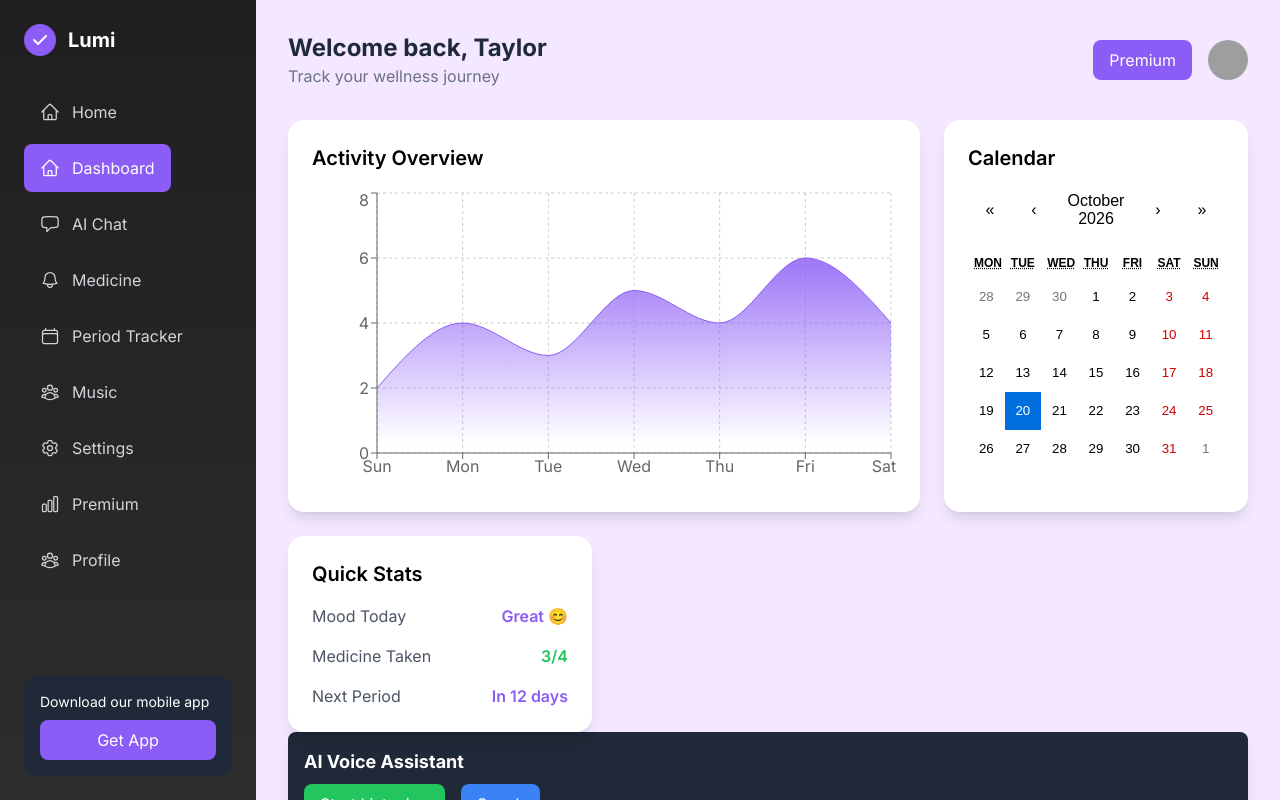
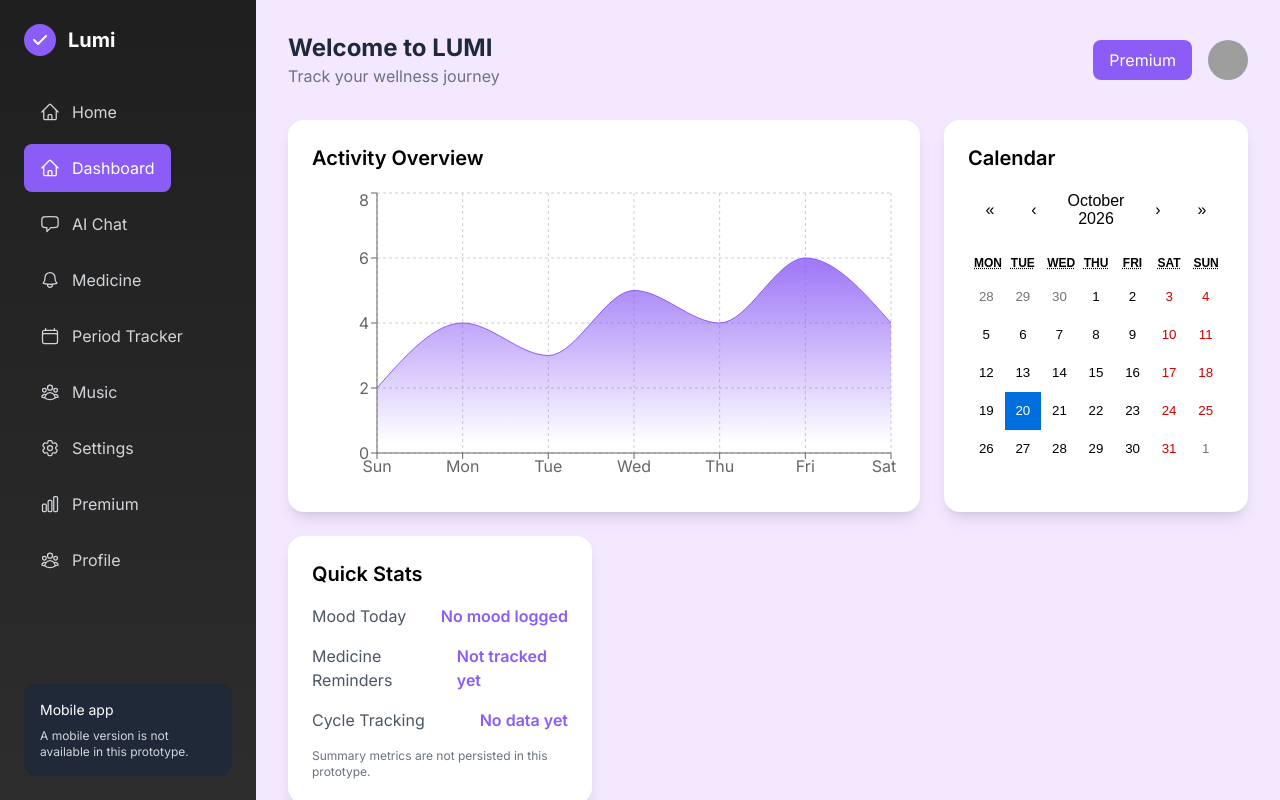
Before and after one commit to nikhil-247/LUMI, a React (Vite) app in the folder LUMI-main/LUMI-main/: page / in a window 1280 px wide. Built offline with nearby package versions, Linux system fonts and the light colour scheme; grey boxes are pictures that could not be loaded.

Commit message:
fix: remove misleading demo stats and clarify placeholder screens

```diff
--- a/LUMI-main/LUMI-main/src/components/Dashboard.tsx
+++ b/LUMI-main/LUMI-main/src/components/Dashboard.tsx
@@ -14,8 +14,8 @@ import AIChat from './AIChat';
 import MedicineReminder from './MedicineReminder';
 import PeriodTracker from './PeriodTracker';
 import ActivityChart from './ActivityChart';
-import PremiumPage from './PremiumPage'; // Import PremiumPage
-import Music from './Music'; // Assuming you have a Music component
+import PremiumPage from './PremiumPage';
+import Music from './Music';
 import Calendar from 'react-calendar';
 import Home from './Home';
 import Profile from './Profile';
@@ -26,59 +26,46 @@ const Dashboard = () => {
   const [date, setDate] = useState(new Date());
 
   const handleVoiceCommand = (command: string) => {
-    // Map voice commands to actions
-    if (command.toLowerCase().includes('open chat')) {
-      setActiveTab('chat');
-    } else if (command.toLowerCase().includes('open music')) {
-      setActiveTab('music');
-    } else if (command.toLowerCase().includes('open profile')) {
-      setActiveTab('profile');
-    } else if (command.toLowerCase().includes('open premium')) {
-      setActiveTab('premium');
-    } else if (command.toLowerCase().includes('dashboard')) {
-      setActiveTab('overview');
-    } else if (command.toLowerCase().includes('stop listening')) {
-      console.log('Stopping voice assistant...');
-    } else {
-      console.log('Unknown command:', command);
+    const normalized = command.toLowerCase();
+    if (normalized.includes('open chat')) setActiveTab('chat');
+    else if (normalized.includes('open music')) setActiveTab('music');
+    else if (normalized.includes('open profile')) setActiveTab('profile');
+    else if (normalized.includes('open premium')) setActiveTab('premium');
+    else if (normalized.includes('dashboard')) setActiveTab('overview');
+    else if (normalized.includes('stop listening')) {
+      // The voice assistant owns its listening state; no page action is needed here.
+      return;
     }
   };
 
   const navItems = [
-
     { id: 'home', name: 'Home', icon: HomeIcon },
     { id: 'overview', name: 'Dashboard', icon: HomeIcon },
     { id: 'chat', name: 'AI Chat', icon: ChatBubbleLeftIcon },
     { id: 'medicine', name: 'Medicine', icon: BellIcon },
     { id: 'period', name: 'Period Tracker', icon: CalendarIcon },
     { id: 'music', name: 'Music', icon: UserGroupIcon },
-    // { id: 'community', name: 'Community', icon: UserGroupIcon },
     { id: 'settings', name: 'Settings', icon: Cog6ToothIcon },
-    { id: 'premium', name: 'Premium', icon: ChartBarIcon }, // Add Premium tab
+    { id: 'premium', name: 'Premium', icon: ChartBarIcon },
     { id: 'profile', name: 'Profile', icon: UserGroupIcon },
-
   ];
 
   const renderContent = () => {
     switch (activeTab) {
-      case 'chat':
-        return <AIChat />;
-      case 'medicine':
-        return <MedicineReminder />;
-      case 'period':
-        return <PeriodTracker />;
-      case 'premium': // Handle Premium tab
-        return <PremiumPage />;
-      case 'music':
-        return <Music />;
+      case 'chat': return <AIChat />;
+      case 'medicine': return <MedicineReminder />;
+      case 'period': return <PeriodTracker />;
+      case 'premium': return <PremiumPage />;
+      case 'music': return <Music />;
       case 'settings':
-        return <div className="text-gray-600">Settings Page</div>;
-      case 'community':
-        return <div className="text-gray-600">Community Page</div>;
-      case 'profile':
-        return <Profile />;
-      case 'home':
-        return <Home />;
+        return (
+          <section className="card" aria-labelledby="settings-heading">
+            <h2 id="settings-heading" className="text-xl font-semibold mb-2">Settings</h2>
+            <p className="text-gray-600">Settings are a placeholder in this prototype. Account preferences are not persisted yet.</p>
+          </section>
+        );
+      case 'profile': return <Profile />;
+      case 'home': return <Home />;
       default:
         return (
           <div className="grid grid-cols-1 md:grid-cols-2 lg:grid-cols-3 gap-6">
@@ -115,17 +102,18 @@ const Dashboard = () => {
               <div className="space-y-4">
                 <div className="flex justify-between items-center">
                   <span className="text-gray-600">Mood Today</span>
-                  <span className="text-primary font-semibold">Great 😊</span>
+                  <span className="text-primary font-semibold">No mood logged</span>
                 </div>
                 <div className="flex justify-between items-center">
-                  <span className="text-gray-600">Medicine Taken</span>
-                  <span className="text-green-500 font-semibold">3/4</span>
+                  <span className="text-gray-600">Medicine Reminders</span>
+                  <span className="text-primary font-semibold">Not tracked yet</span>
                 </div>
                 <div className="flex justify-between items-center">
-                  <span className="text-gray-600">Next Period</span>
-                  <span className="text-primary font-semibold">In 12 days</span>
+                  <span className="text-gray-600">Cycle Tracking</span>
+                  <span className="text-primary font-semibold">No data yet</span>
                 </div>
               </div>
+              <p className="text-xs text-gray-500 mt-4">Summary metrics are not persisted in this prototype.</p>
             </motion.div>
           </div>
         );
@@ -140,14 +128,16 @@ const Dashboard = () => {
           <h1 className="text-white text-xl font-bold">Lumi</h1>
         </div>
 
-        <nav className="flex-1 space-y-2">
+        <nav className="flex-1 space-y-2" aria-label="Main navigation">
           {navItems.map((item) => (
             <button
               key={item.id}
+              type="button"
               onClick={() => setActiveTab(item.id)}
+              aria-current={activeTab === item.id ? 'page' : undefined}
               className={`nav-item ${activeTab === item.id ? 'active' : ''}`}
             >
-              <item.icon className="w-5 h-5" />
+              <item.icon className="w-5 h-5" aria-hidden="true" />
               <span>{item.name}</span>
             </button>
           ))}
@@ -155,8 +145,8 @@ const Dashboard = () => {
 
         <div className="mt-auto">
           <div className="bg-gray-800 rounded-xl p-4">
-            <p className="text-white text-sm mb-2">Download our mobile app</p>
-            <button className="btn-primary w-full">Get App</button>
+            <p className="text-white text-sm mb-2">Mobile app</p>
+            <p className="text-gray-300 text-xs">A mobile version is not available in this prototype.</p>
           </div>
         </div>
       </aside>
@@ -164,26 +154,22 @@ const Dashboard = () => {
       <main className="flex-1 p-8 overflow-auto">
         <header className="flex justify-between items-center mb-8">
           <div>
-            <h1 className="text-2xl font-bold text-gray-800">
-              Welcome back, Taylor
-            </h1>
+            <h1 className="text-2xl font-bold text-gray-800">Welcome to LUMI</h1>
             <p className="text-gray-500">Track your wellness journey</p>
           </div>
           <div className="flex items-center gap-4">
-            <button className="btn-primary" onClick={() => setActiveTab('premium')}>
+            <button type="button" className="btn-primary" onClick={() => setActiveTab('premium')}>
               Premium
             </button>
             <img
-              src="https://ui-avatars.com/api/?name=Taylor&background=8B5CF6&color=fff"
-              alt="Profile"
+              src="https://ui-avatars.com/api/?name=LUMI&background=8B5CF6&color=fff"
+              alt="LUMI profile placeholder"
               className="w-10 h-10 rounded-full"
             />
           </div>
         </header>
 
         {renderContent()}
-
-        {/* Add the Voice Assistant */}
         <VoiceAssistant onCommand={handleVoiceCommand} />
       </main>
     </div>
```
